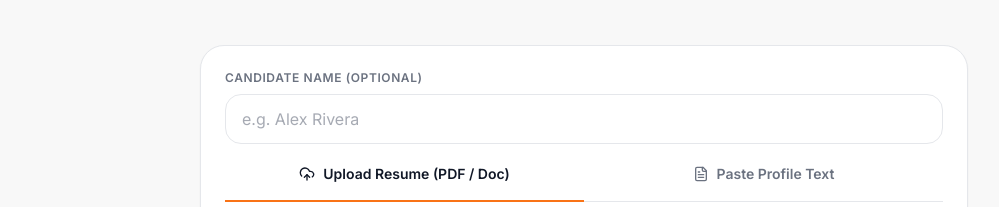
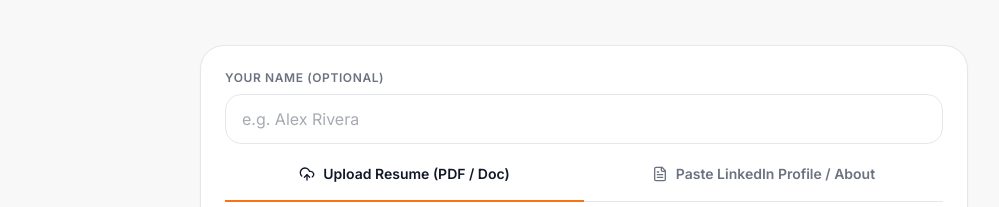
Before and after one commit to Shivipawar24/Profile-Roster, a React (Vite) app: page / in a window 1280 px wide. Shown: the part 593-800 px from the top of the page, without its empty margins (56-1055 px from the left). Built offline with nearby package versions, Linux system fonts and the light colour scheme.

Commit message:
Fix Vercel serverless function ES module imports

```diff
--- a/index.html
+++ b/index.html
@@ -2,7 +2,7 @@
 <html lang="en">
   <head>
     <meta charset="UTF-8" />
-    <link rel="icon" type="image/svg+xml" href="/vite.svg" />
+    <link rel="icon" type="image/svg+xml" href="/favicon.svg" />
     <meta name="viewport" content="width=device-width, initial-scale=1.0" />
     <link rel="preconnect" href="https://fonts.googleapis.com">
     <link rel="preconnect" href="https://fonts.gstatic.com" crossorigin>
--- a/src/components/AnalyzerCard.jsx
+++ b/src/components/AnalyzerCard.jsx
@@ -147,7 +147,7 @@ export default function AnalyzerCard() {
         <div className="card">
           <div className="mb-5">
             <label className="block text-xs font-semibold text-secondary uppercase tracking-wider mb-2">
-              Candidate Name (Optional)
+              Your Name (Optional)
             </label>
             <input
               type="text"
@@ -181,7 +181,7 @@ export default function AnalyzerCard() {
               }`}
             >
               <FileText className="w-4 h-4" />
-              Paste Profile Text
+              Paste LinkedIn Profile / About
             </button>
           </div>
 
```
Also changed, not shown: public/favicon.svg (added), 1 other file (tests, documents, lock files or other folders).
